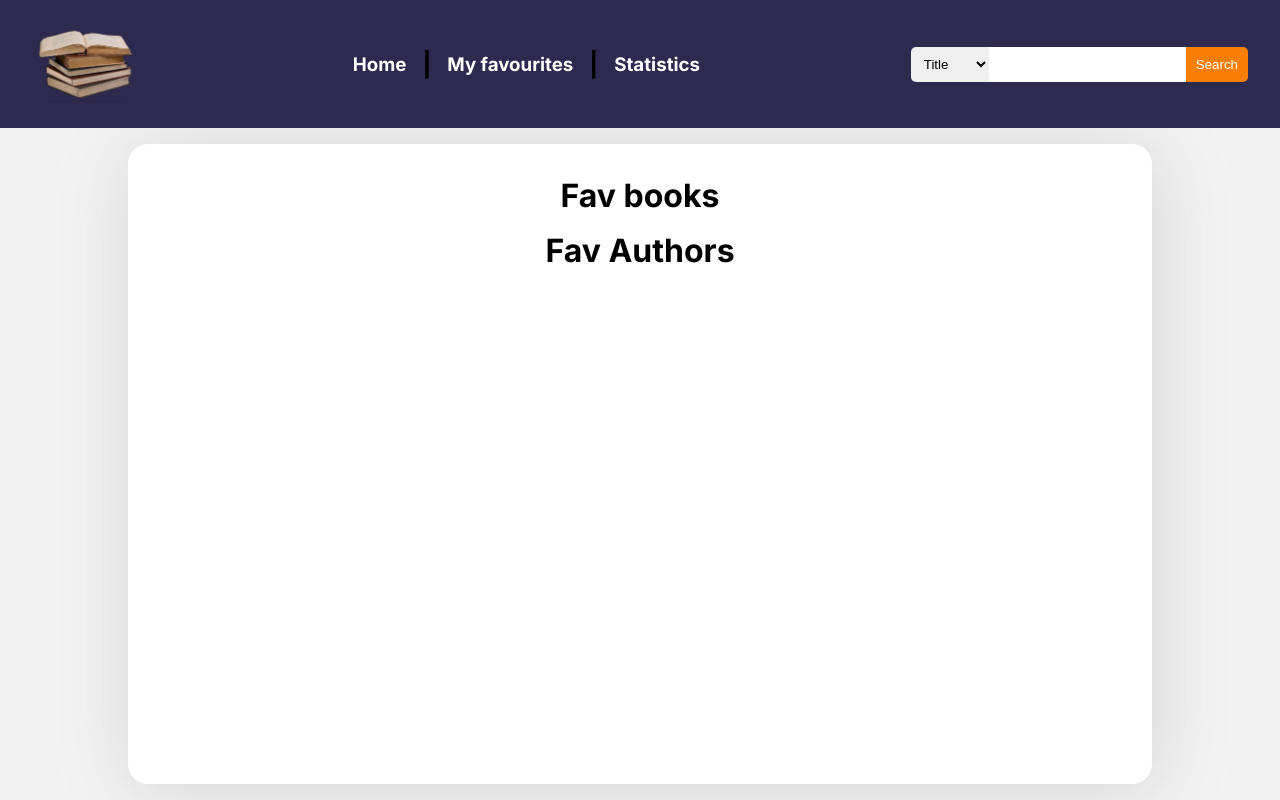
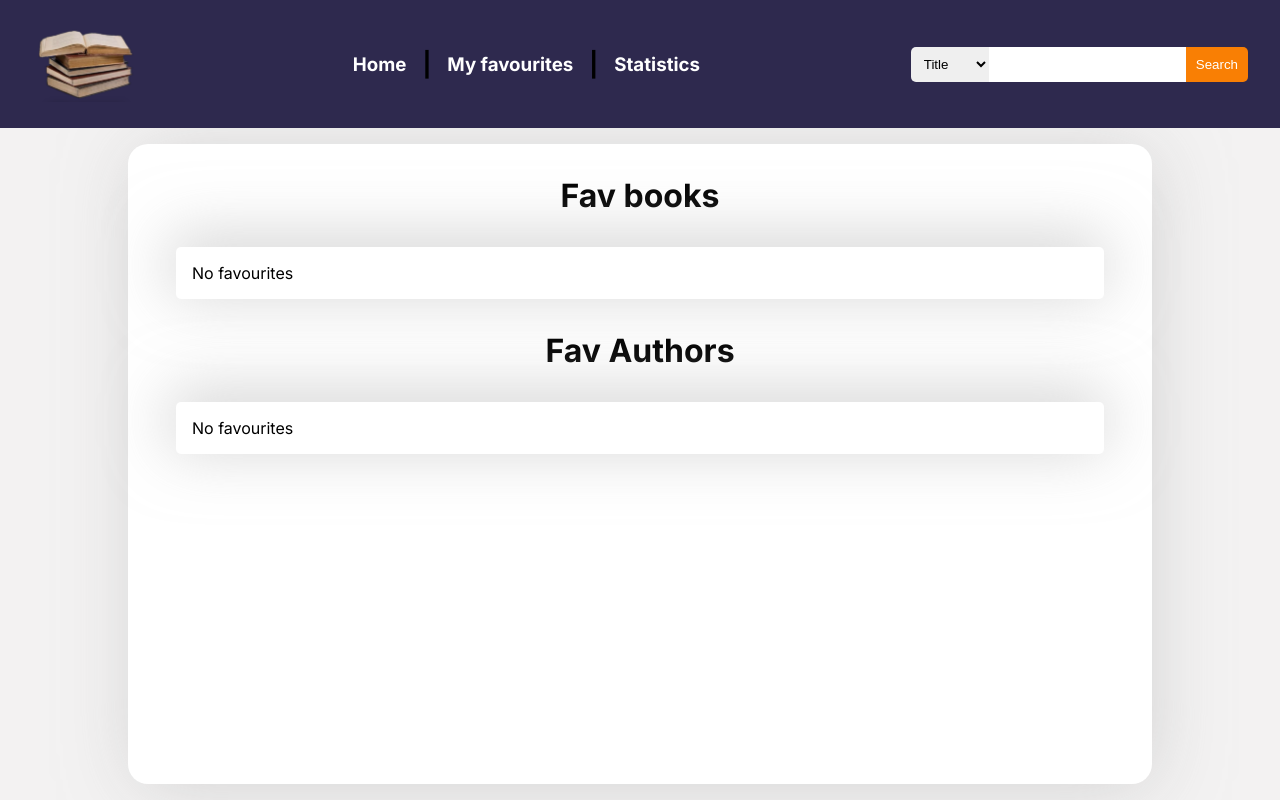
Before and after one commit to isabellaes/slutprojekt-js-ramverk, a Next.js app: page /favourite in a window 1280 px wide. Built offline with nearby package versions, Linux system fonts and the light colour scheme.

Commit message:
updated favourites page

```diff
--- a/app/favourite/page.tsx
+++ b/app/favourite/page.tsx
@@ -24,6 +24,8 @@ export default function Page() {
     <Container>
       <h1 className={style.title}>Fav books</h1>
 
+      {books.favouriteBooks.length != 0 ? (
+        <>
           {books.favouriteBooks.map((b) => (
             <List space="between">
               <div className={style.row}>
@@ -41,9 +43,18 @@ export default function Page() {
               ></Button>
             </List>
           ))}
+        </>
+      ) : (
+        <>
+          <List space="between">
+            <p>No favourites</p>
+          </List>
+        </>
+      )}
 
       <h1 className={style.title}>Fav Authors</h1>
-
+      {authors.length != 0 ? (
+        <>
           {authors.map((a) => (
             <List space="between">
               <div className={style.row}>
@@ -60,6 +71,14 @@ export default function Page() {
               ></Button>
             </List>
           ))}
+        </>
+      ) : (
+        <>
+          <List space="between">
+            <p>No favourites</p>
+          </List>
+        </>
+      )}
     </Container>
   );
 }
```
Lines whose indentation alone changed are shown as unchanged.
